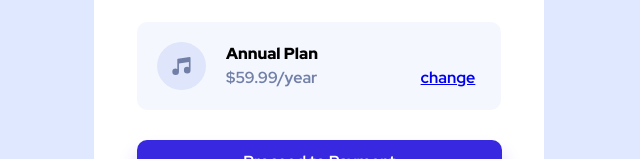
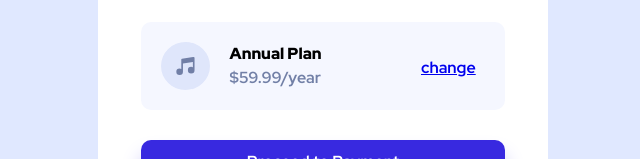
Before and after one commit to Pragati2531/order_summary_card_CSS, a plain HTML site: page index.html in a window 1280 px wide. Shown: the part 641-800 px from the top of the page, 317-957 px from the left. Drawn offline with Linux system fonts and the light colour scheme.

Commit message:
Add files via upload

```diff
--- a/css/styles.css
+++ b/css/styles.css
@@ -44,7 +44,7 @@ body{
 }
 .plan-name
 {
-  display:inline-block;
+  display:block;
   margin: 0;
   font-weight: 900;
 }
@@ -57,7 +57,8 @@ body{
 }
 .change-link
 {
-  margin: auto auto 20px 100px;
+  position: absolute;
+  transform: translate(100px, -10px); /* to shift the position of an element*/
 }
 .change-link:hover
 {
--- a/index.html
+++ b/index.html
@@ -1,57 +1,31 @@
 <!DOCTYPE html>
 <html lang="en">
+
 <head>
   <meta charset="UTF-8">
   <meta name="viewport" content="width=device-width, initial-scale=1.0"> <!-- displays site properly based on user's device -->
+  <title>Frontend Mentor | Order summary card</title>
   <link rel="stylesheet" href="css/styles.css">
   <link rel="icon" type="image/png" sizes="32x32" href="./images/favicon-32x32.png">
   <link href="https://fonts.googleapis.com/css2?family=Red+Hat+Display:ital,wght@0,700;0,900;1,500&display=swap" rel="stylesheet">
+</head>
 
-  <title>Frontend Mentor | Order summary card</title>
-
-  <!-- Feel free to remove these styles or customise in your own stylesheet 👍 -->
-  <style>
-    .attribution { font-size: 11px; text-align: center; }
-    .attribution a { color: hsl(228, 45%, 44%); }
-  </style>
-</head>
 <body>
   <div class="card">
     <img class="card-img" src="images/illustration-hero.svg" alt="">
-
     <h1 class="main-heading">Order Summary</h1>
     <p class="inside-text">You can now listen to millions of songs, audiobooks, and podcasts on any
       device anywhere you like! </p>
     <div class="plan-det">
       <img class="music-icon" src="images/icon-music.svg" alt="">
-          <h4 class="plan-name">Annual Plan</h4>
-          <br>
+      <p class="plan-name">Annual Plan</p>
       <p class="plan-text">$59.99/year</p>
-
       <a class="change-link" href="#">change</a>
     </div>
     <a class="payment" href="#">Proceed to Payment</a>
     <a class="cancel" href="#">Cancel Order</a>
-
-
   </div>
-  <!--
-  Order Summary
-
-  You can now listen to millions of songs, audiobooks, and podcasts on any
-  device anywhere you like!
-
-  Annual Plan
-  $59.99/year
-
-  Change
-
-  Proceed to Payment
-  Cancel Order
-
-  <div class="attribution">
-    Challenge by <a href="https://www.frontendmentor.io?ref=challenge" target="_blank">Frontend Mentor</a>.
-    Coded by <a href="#">Your Name Here</a>-->.
   </div>
 </body>
+
 </html>
```
Lines whose indentation alone changed are shown as unchanged.
